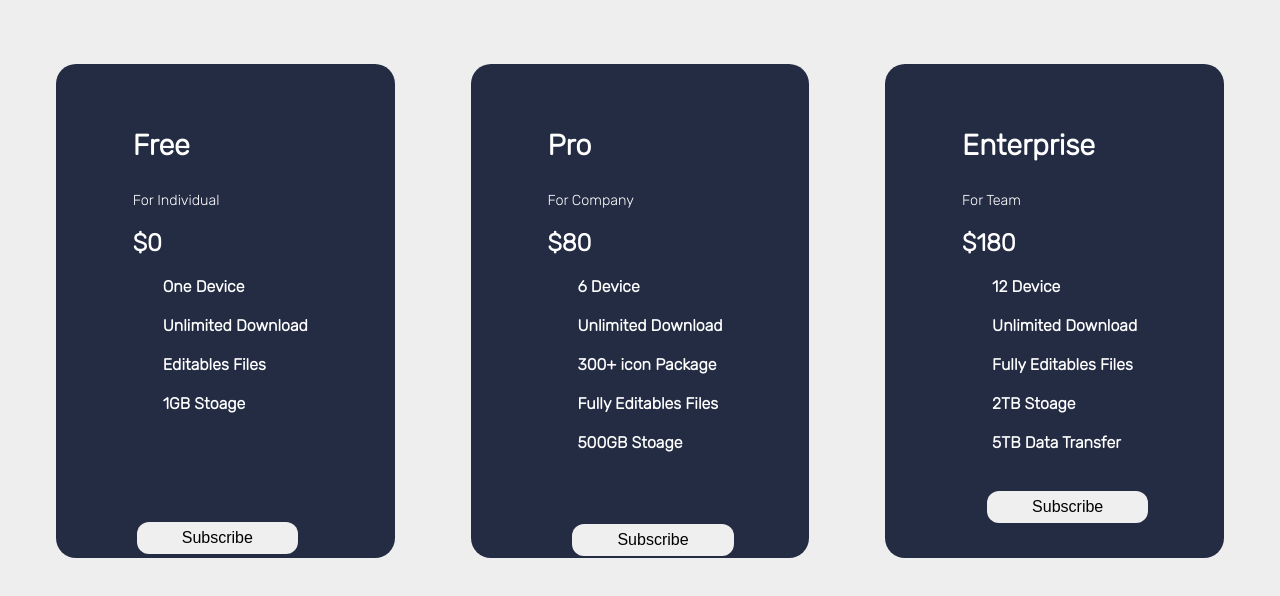
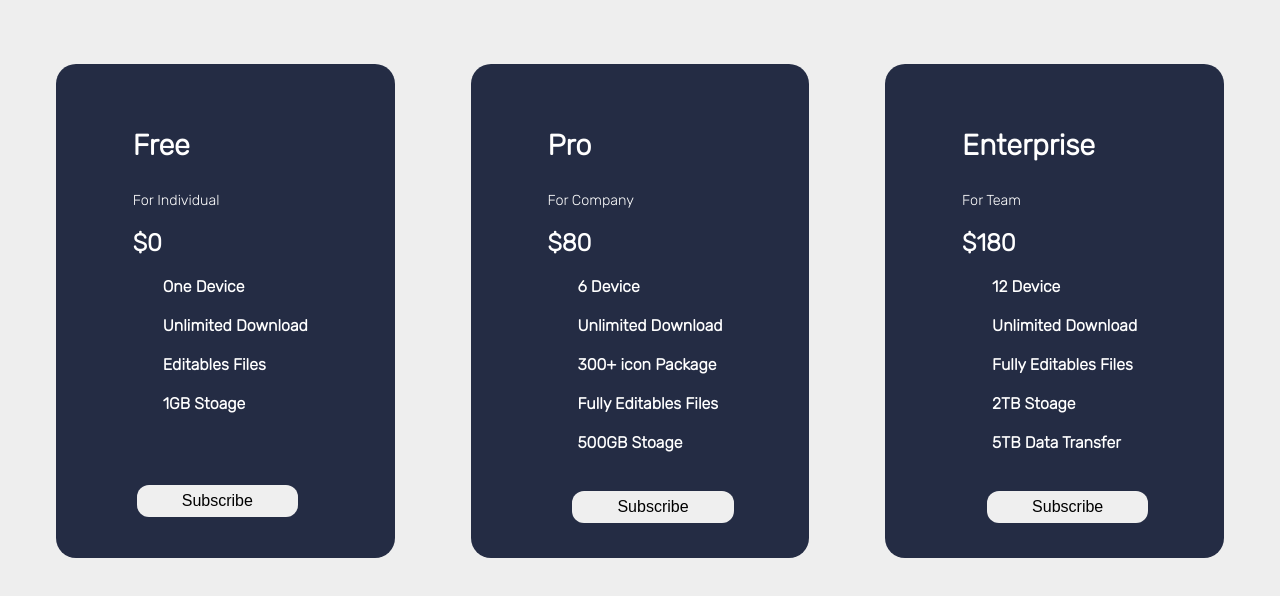
Before and after one commit to AlinaTaoRao/pricing-plan-cards, a React (Create React App) app in the folder pricing-plan/: page / in a window 1280 px wide. Shown: the top 596 px of the page. Built offline with nearby package versions, Linux system fonts and the light colour scheme.

Commit message:
change submit btn top value

```diff
--- a/pricing-plan/src/Card.css
+++ b/pricing-plan/src/Card.css
@@ -48,7 +48,7 @@ h2 {
   text-align: center;
   position: relative;
   left: 4px;
-  top: 27%;
+  top: 17%;
 }
 
 .submit2 {
@@ -63,7 +63,7 @@ h2 {
   text-align: center;
   position: relative;
   left: 25px;
-  top: 17%;
+  top: 8%;
 }
 
 .submit3 {
```
